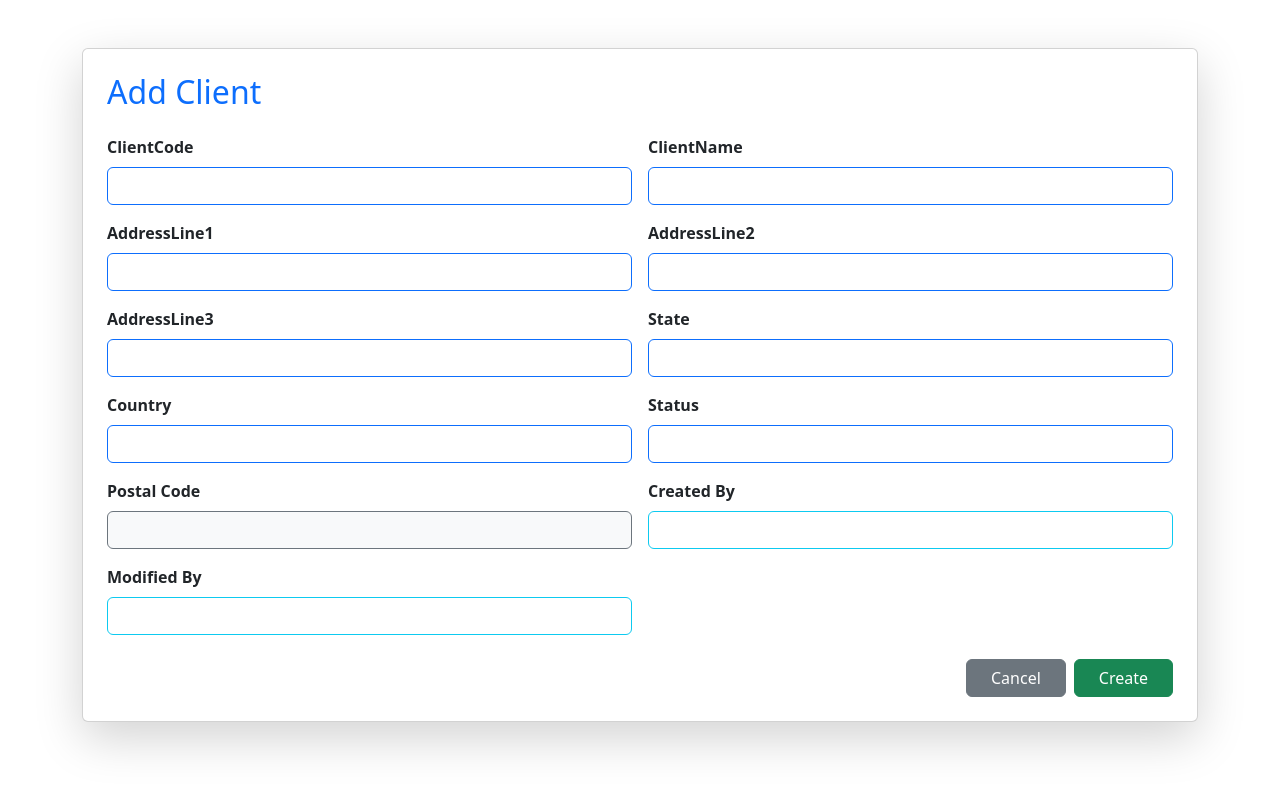
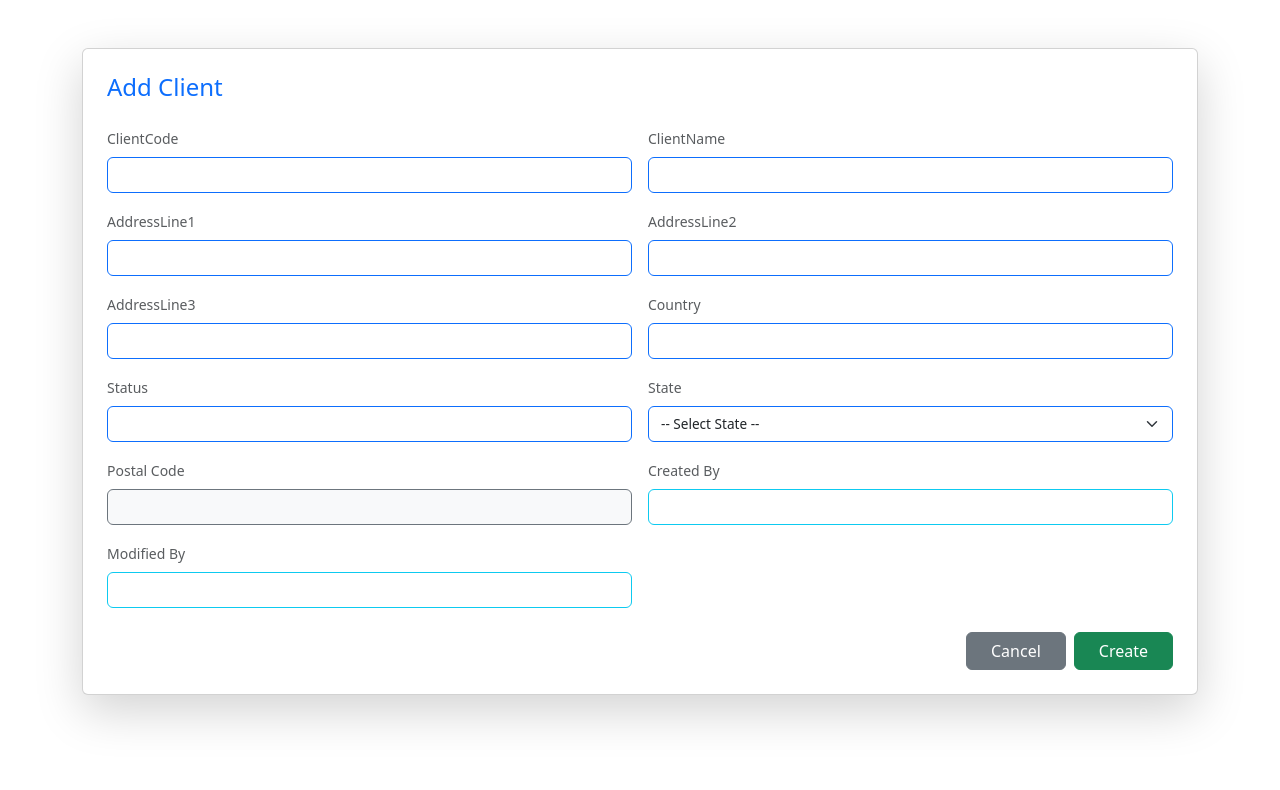
Before and after one commit to Pransquare/Pranhirefy-Frontend, a React (Create React App) app: page /clients/add in a window 1280 px wide. Shown: the top 790 px of the page. Built offline with nearby package versions, Linux system fonts and the light colour scheme.

Commit message:
changes commited for client by chaitanya

```diff
--- a/src/components/ClientForm.js
+++ b/src/components/ClientForm.js
@@ -1,3 +1,243 @@
+// import React, { useEffect, useState } from "react";
+// import {
+//   createClient,
+//   getClientById,
+//   updateClient,
+// } from "../services/clientService";
+// import { useNavigate, useParams } from "react-router-dom";
+// import statePincodeData from "./statePincodeData.json";
+
+// export default function ClientForm() {
+//   const [client, setClient] = useState({
+//     clientCode: "",
+//     clientName: "",
+//     addressLine1: "",
+//     addressLine2: "",
+//     addressLine3: "",
+//     state: "",
+//     country: "",
+//     postalCode: "",
+//     status: "",
+//     createdBy: "",
+//     modifiedBy: "",
+//     createdDate: "",
+//     modifiedDate: "",
+//   });
+
+//   const [error, setError] = useState("");
+//   const navigate = useNavigate();
+//   const { id } = useParams();
+//   const isEdit = !!id;
+
+//   const getCurrentDate = () => new Date().toISOString().split("T")[0];
+
+//   useEffect(() => {
+//     if (isEdit) {
+//       getClientById(id).then((res) => {
+//         const data = res.data;
+//         setClient({
+//           ...data,
+//           modifiedDate: getCurrentDate(),
+//         });
+//       });
+//     } else {
+//       setClient((prev) => ({
+//         ...prev,
+//         createdDate: getCurrentDate(),
+//         modifiedDate: getCurrentDate(),
+//       }));
+//     }
+//   }, [id, isEdit]);
+
+//   const handleChange = (e) => {
+//     const { name, value } = e.target;
+//     let updatedClient = { ...client, [name]: value };
+
+//     if (name === "state") {
+//       const postal = statePincodeData[value] || "";
+//       updatedClient.postalCode = postal;
+//     }
+
+//     setClient(updatedClient);
+//     setError(""); // clear error on input change
+//   };
+
+//   const handleSubmit = async (e) => {
+//     e.preventDefault();
+
+//     const requiredFields = [
+//       "clientCode",
+//       "clientName",
+//       "addressLine1",
+//       "addressLine2",
+//       "addressLine3",
+//       "state",
+//       "country",
+//       "postalCode",
+//       "status",
+//       "createdBy",
+//       "modifiedBy",
+//     ];
+
+//     for (let field of requiredFields) {
+//       if (!client[field]) {
+//         setError(`Please fill out the ${field} field.`);
+//         return;
+//       }
+//     }
+
+//     try {
+//       if (isEdit) {
+//         await updateClient(id, client);
+//       } else {
+//         await createClient(client);
+//       }
+//       navigate("/clients");
+//     } catch (err) {
+//       console.error("Error response:", err.response);
+
+//       if (err.response || err.response.status === 409) {
+//         const backendMessage =
+//           err.response.data.message || "Client code already exists.";
+//         setError(backendMessage);
+//       } else if (
+//         err.response &&
+//         err.response.data &&
+//         err.response.data.message
+//       ) {
+//         setError(err.response.data.message);
+//       } else {
+//         setError("Unexpected error occurred.");
+//       }
+//     }
+//   };
+
+//   const inputStyle = { fontSize: "0.85rem", height: "36px" };
+
+//   return (
+//     <div className="container mt-5">
+//       <div className="card shadow-lg p-4">
+//         <h4 className="mb-4 text-primary">
+//           {isEdit ? "Edit Client" : "Add Client"}
+//         </h4>
+//         <form onSubmit={handleSubmit}>
+//           <div className="row g-3">
+//             {[
+//               "clientCode",
+//               "clientName",
+//               "addressLine1",
+//               "addressLine2",
+//               "addressLine3",
+//               "country",
+//               "status",
+//             ].map((field) => (
+//               <div className="col-md-6" key={field}>
+//                 <label className="form-label text-muted small text-capitalize">
+//                   {field}
+//                 </label>
+//                 <input
+//                   type="text"
+//                   className="form-control border-primary py-1"
+//                   style={inputStyle}
+//                   name={field}
+//                   value={client[field]}
+//                   onChange={handleChange}
+//                   required
+//                 />
+//               </div>
+//             ))}
+
+//             {/* State Dropdown */}
+//             <div className="col-md-6">
+//               <label className="form-label text-muted small">State</label>
+//               <select
+//                 className="form-select border-primary py-1"
+//                 style={inputStyle}
+//                 name="state"
+//                 value={client.state}
+//                 onChange={handleChange}
+//                 required
+//               >
+//                 <option value="">-- Select State --</option>
+//                 {Object.keys(statePincodeData).map((stateName) => (
+//                   <option
+//                     key={stateName}
+//                     value={stateName}
+//                     style={{ fontSize: "0.8rem", padding: "4px" }}
+//                   >
+//                     {stateName}
+//                   </option>
+//                 ))}
+//               </select>
+//             </div>
+
+//             {/* Postal Code */}
+//             <div className="col-md-6">
+//               <label className="form-label text-muted small">Postal Code</label>
+//               <input
+//                 type="text"
+//                 className="form-control border-secondary bg-light py-1"
+//                 style={inputStyle}
+//                 name="postalCode"
+//                 value={client.postalCode}
+//                 readOnly
+//                 required
+//               />
+//             </div>
+
+//             {/* Created By */}
+//             <div className="col-md-6">
+//               <label className="form-label text-muted small">Created By</label>
+//               <input
+//                 type="text"
+//                 className="form-control border-info py-1"
+//                 style={inputStyle}
+//                 name="createdBy"
+//                 value={client.createdBy}
+//                 onChange={handleChange}
+//                 required
+//                 readOnly={isEdit}
+//               />
+//             </div>
+
+//             {/* Modified By */}
+//             <div className="col-md-6">
+//               <label className="form-label text-muted small">Modified By</label>
+//               <input
+//                 type="text"
+//                 className="form-control border-info py-1"
+//                 style={inputStyle}
+//                 name="modifiedBy"
+//                 value={client.modifiedBy}
+//                 onChange={handleChange}
+//                 required
+//               />
+//             </div>
+//           </div>
+
+//           {error && (
+//             <div className="alert alert-danger mt-3" role="alert">
+//               {error}
+//             </div>
+//           )}
+
+//           <div className="d-flex justify-content-end mt-4">
+//             <button
+//               type="button"
+//               className="btn btn-secondary px-4 me-2"
+//               onClick={() => navigate("/clients")}
+//             >
+//               Cancel
+//             </button>
+//             <button className="btn btn-success px-4" type="submit">
+//               {isEdit ? "Update" : "Create"}
+//             </button>
+//           </div>
+//         </form>
+//       </div>
+//     </div>
+//   );
+// }
 import React, { useEffect, useState } from "react";
 import {
   createClient,
@@ -80,7 +320,7 @@ export default function ClientForm() {
     ];
 
     for (let field of requiredFields) {
-      if (!client[field]) {
+      if (!client[field] || client[field].trim() === "") {
         setError(`Please fill out the ${field} field.`);
         return;
       }
@@ -94,33 +334,36 @@ export default function ClientForm() {
       }
       navigate("/clients");
     } catch (err) {
-      console.error("Error response:", err.response);
+      const response = err.response;
 
-      if (err.response || err.response.status === 409) {
-        // Set backend error message here
-        const backendMessage =
-          err.response.data.message || "Client code already exists.";
-        setError(backendMessage);
-      } else if (
-        err.response &&
-        err.response.data &&
-        err.response.data.message
-      ) {
-        // Generic backend error message for other cases
-        setError(err.response.data.message);
+      if (response) {
+        const status = response.status;
+        const message =
+          typeof response.data === "string"
+            ? response.data
+            : response.data.message || "Unexpected error occurred.";
+
+        if (status === 409) {
+          setError(message); // Duplicate clientCode
+        } else if ([400, 404, 500].includes(status)) {
+          setError(message); // Validation or server-side issue
+        } else {
+          setError("An unknown error occurred.");
+        }
       } else {
-        // Fallback error
-        setError("Unexpected error occurred.");
+        setError("Server not responding.");
       }
     }
   };
 
+  const inputStyle = { fontSize: "0.85rem", height: "36px" };
+
   return (
     <div className="container mt-5">
       <div className="card shadow-lg p-4">
-        <h2 className="mb-4 text-primary">
+        <h4 className="mb-4 text-primary">
           {isEdit ? "Edit Client" : "Add Client"}
-        </h2>
+        </h4>
         <form onSubmit={handleSubmit}>
           <div className="row g-3">
             {[
@@ -129,17 +372,17 @@ export default function ClientForm() {
               "addressLine1",
               "addressLine2",
               "addressLine3",
-              "state",
               "country",
               "status",
             ].map((field) => (
               <div className="col-md-6" key={field}>
-                <label className="form-label fw-semibold text-capitalize">
+                <label className="form-label text-muted small text-capitalize">
                   {field}
                 </label>
                 <input
                   type="text"
-                  className="form-control border-primary"
+                  className="form-control border-primary py-1"
+                  style={inputStyle}
                   name={field}
                   value={client[field]}
                   onChange={handleChange}
@@ -148,11 +391,37 @@ export default function ClientForm() {
               </div>
             ))}
 
+            {/* State Dropdown */}
             <div className="col-md-6">
-              <label className="form-label fw-semibold">Postal Code</label>
+              <label className="form-label text-muted small">State</label>
+              <select
+                className="form-select border-primary py-1"
+                style={inputStyle}
+                name="state"
+                value={client.state}
+                onChange={handleChange}
+                required
+              >
+                <option value="">-- Select State --</option>
+                {Object.keys(statePincodeData).map((stateName) => (
+                  <option
+                    key={stateName}
+                    value={stateName}
+                    style={{ fontSize: "0.8rem", padding: "4px" }}
+                  >
+                    {stateName}
+                  </option>
+                ))}
+              </select>
+            </div>
+
+            {/* Postal Code */}
+            <div className="col-md-6">
+              <label className="form-label text-muted small">Postal Code</label>
               <input
                 type="text"
-                className="form-control border-secondary bg-light"
+                className="form-control border-secondary bg-light py-1"
+                style={inputStyle}
                 name="postalCode"
                 value={client.postalCode}
                 readOnly
@@ -160,11 +429,13 @@ export default function ClientForm() {
               />
             </div>
 
+            {/* Created By */}
             <div className="col-md-6">
-              <label className="form-label fw-semibold">Created By</label>
+              <label className="form-label text-muted small">Created By</label>
               <input
                 type="text"
-                className="form-control border-info"
+                className="form-control border-info py-1"
+                style={inputStyle}
                 name="createdBy"
                 value={client.createdBy}
                 onChange={handleChange}
@@ -173,11 +444,13 @@ export default function ClientForm() {
               />
             </div>
 
+            {/* Modified By */}
             <div className="col-md-6">
-              <label className="form-label fw-semibold">Modified By</label>
+              <label className="form-label text-muted small">Modified By</label>
               <input
                 type="text"
-                className="form-control border-info"
+                className="form-control border-info py-1"
+                style={inputStyle}
                 name="modifiedBy"
                 value={client.modifiedBy}
                 onChange={handleChange}
--- a/src/components/ViewClient.js
+++ b/src/components/ViewClient.js
@@ -36,7 +36,10 @@ export default function ViewClient() {
 
   return (
     <div className="container mt-5">
-      <div className="card shadow-lg p-4">
+      <div
+        className="card shadow-lg p-4"
+        style={{ maxHeight: "80vh", overflowY: "auto" }}
+      >
         <h2 className="mb-4 text-primary">Client Details</h2>
 
         <div className="row g-3">
```
